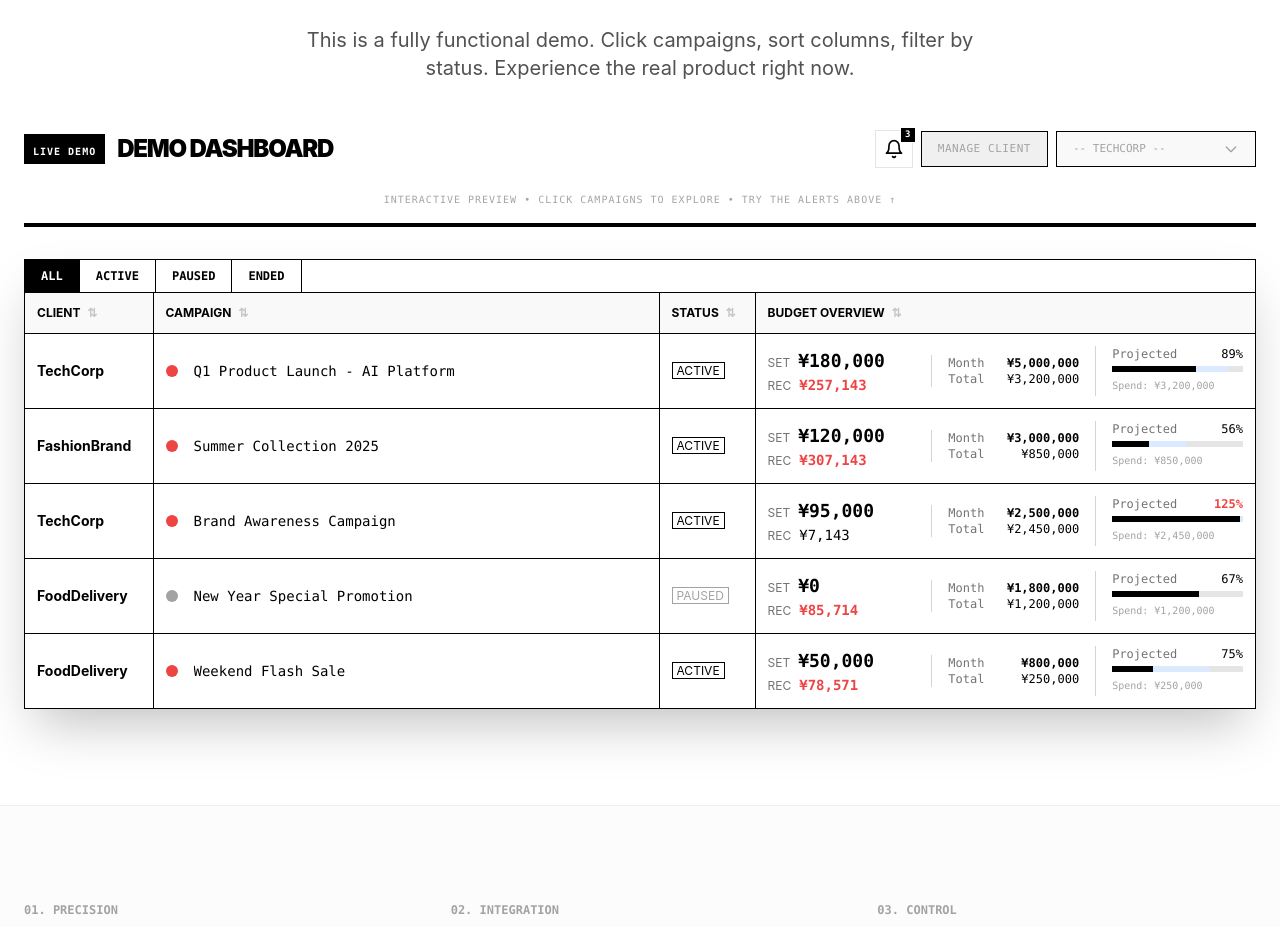
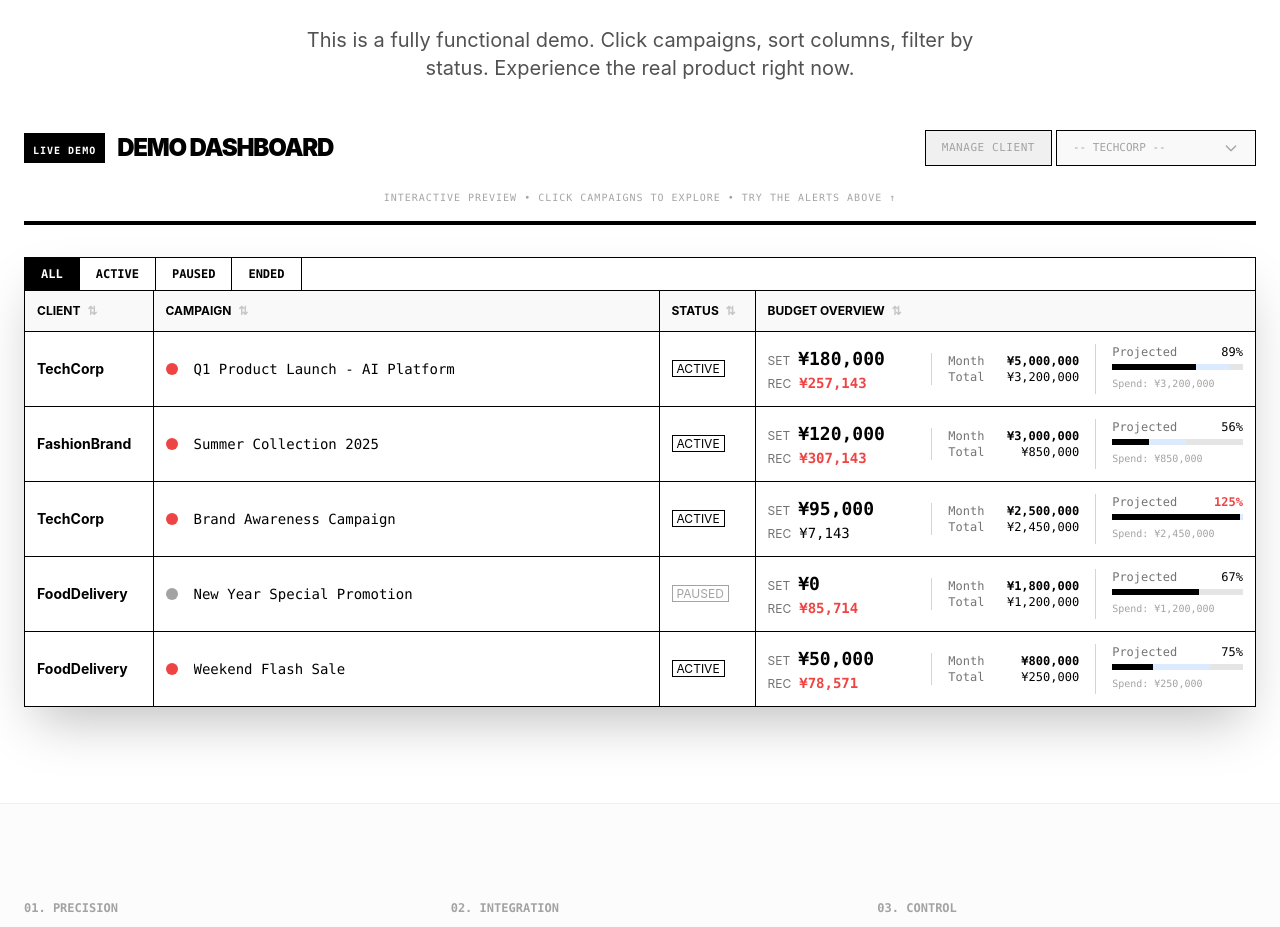
Before and after one commit to May1350/phantom-trifid, a React (Vite) app: page / in a window 1280 px wide. Shown: the part 1126-2053 px from the top of the page. Built offline with nearby package versions, Linux system fonts and the light colour scheme.

Commit message:
UI Refinement: Redesigned Bell, unified dashboard controls, and synced Demo components

```diff
--- a/src/pages/landing/ui/DemoAlertBadge.tsx
+++ b/src/pages/landing/ui/DemoAlertBadge.tsx
@@ -94,6 +94,7 @@
                 onClick={() => setIsOpen(!isOpen)}
                 className={`group relative p-2 transition-all duration-200 hover:bg-black/5 active:scale-95 ${isOpen ? 'bg-black text-white shadow-[2px_2px_0px_0px_rgba(0,0,0,1)]' : 'bg-white border border-black/10 hover:border-black'
                     }`}
+                aria-label="Notifications"
             >
                 <svg
                     xmlns="http://www.w3.org/2000/svg"
@@ -113,7 +114,7 @@
                 {unreadCount > 0 && (
                     <span className={`absolute -top-1 -right-1 text-[9px] font-black border flex items-center justify-center h-4 min-w-[16px] px-1 transition-colors ${isOpen ? 'bg-white text-black border-black/20' : 'bg-black text-white border-white'
                         }`}>
-                        {unreadCount}
+                        {unreadCount > 9 ? '9+' : unreadCount}
                     </span>
                 )}
             </button>
--- a/src/pages/landing/ui/DemoDashboard.tsx
+++ b/src/pages/landing/ui/DemoDashboard.tsx
@@ -214,8 +214,7 @@
                         </div>
                         <h2 className="text-2xl font-black uppercase tracking-tighter">Demo Dashboard</h2>
                     </div>
-                    <div className="flex items-center gap-2">
-                        <DemoAlertBadge />
+                    <div className="flex items-center gap-1">
                         <div className="h-9 px-4 text-[11px] font-mono border border-black bg-gray-100 text-gray-400 cursor-not-allowed uppercase tracking-wider flex items-center justify-center">
                             Manage Client
                         </div>
```
